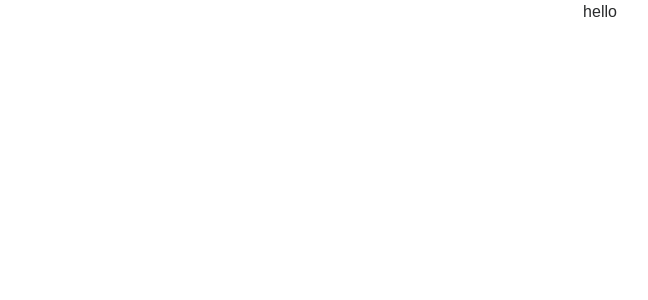
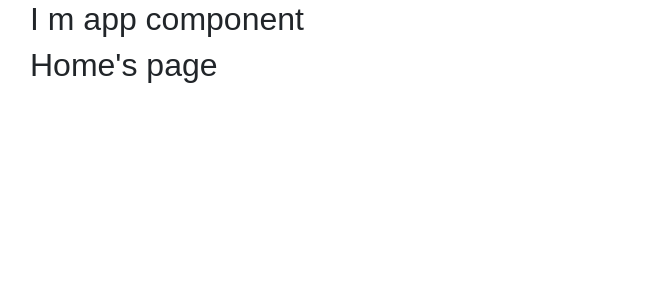
Before and after one commit to aleynalinggao/react-app, a React (Create React App) app: page / in a window 1280 px wide. Shown: the top 300 px of the page, without its empty margins (40-688 px from the left). Built offline with nearby package versions, Linux system fonts and the light colour scheme.

Commit message:
second commit

```diff
--- a/public/index.html
+++ b/public/index.html
@@ -4,7 +4,7 @@
     <meta charset="utf-8">
     <meta name="viewport" content="width=device-width, initial-scale=1">
     <link rel="shortcut icon" href="%PUBLIC_URL%/favicon.ico">
-    <link href="https://cdn.bootcss.com/bootstrap/4.0.0-bate.2/css/bootstrap.css"  rel="stylesheet">
+    <link href="https://cdn.bootcss.com/twitter-bootstrap/4.3.1/css/bootstrap.css" rel="stylesheet">
     <!--
       Notice the use of %PUBLIC_URL% in the tag above.
       It will be replaced with the URL of the `public` folder during the build.
--- a/src/App.js
+++ b/src/App.js
@@ -1,15 +1,23 @@
 import React, { Component } from 'react';
 import logo from './logo.svg';
 import './App.css';
+import Home from './components/Home'
 
-class App extends Component {
+export default class App extends Component {
   render() {
     return (
-      <div className="App">
-        hello
+      <div className="container">
+        <div className="row">
+            <div className="col-xs-4  col-offset-8">
+                <h2>I m app component</h2>
+            </div>
+        </div>
+        <div className="row">
+            <div className="col-xs-4  col-offset-8">
+                <Home />
+            </div>
+        </div>
       </div>
     );
   }
 }
-
-export default App;
--- /dev/null
+++ b/src/components/Home.js
@@ -0,0 +1,15 @@
+import React, { Component } from 'react';
+
+export default class Home extends Component {
+  render() {
+    return (
+        <div className="container">
+          <div className="row">
+              <div className="col-xs-4  col-offset-8">
+                  <h2>Home's page</h2>
+              </div>
+          </div>
+        </div>
+    );
+  }
+}
```
